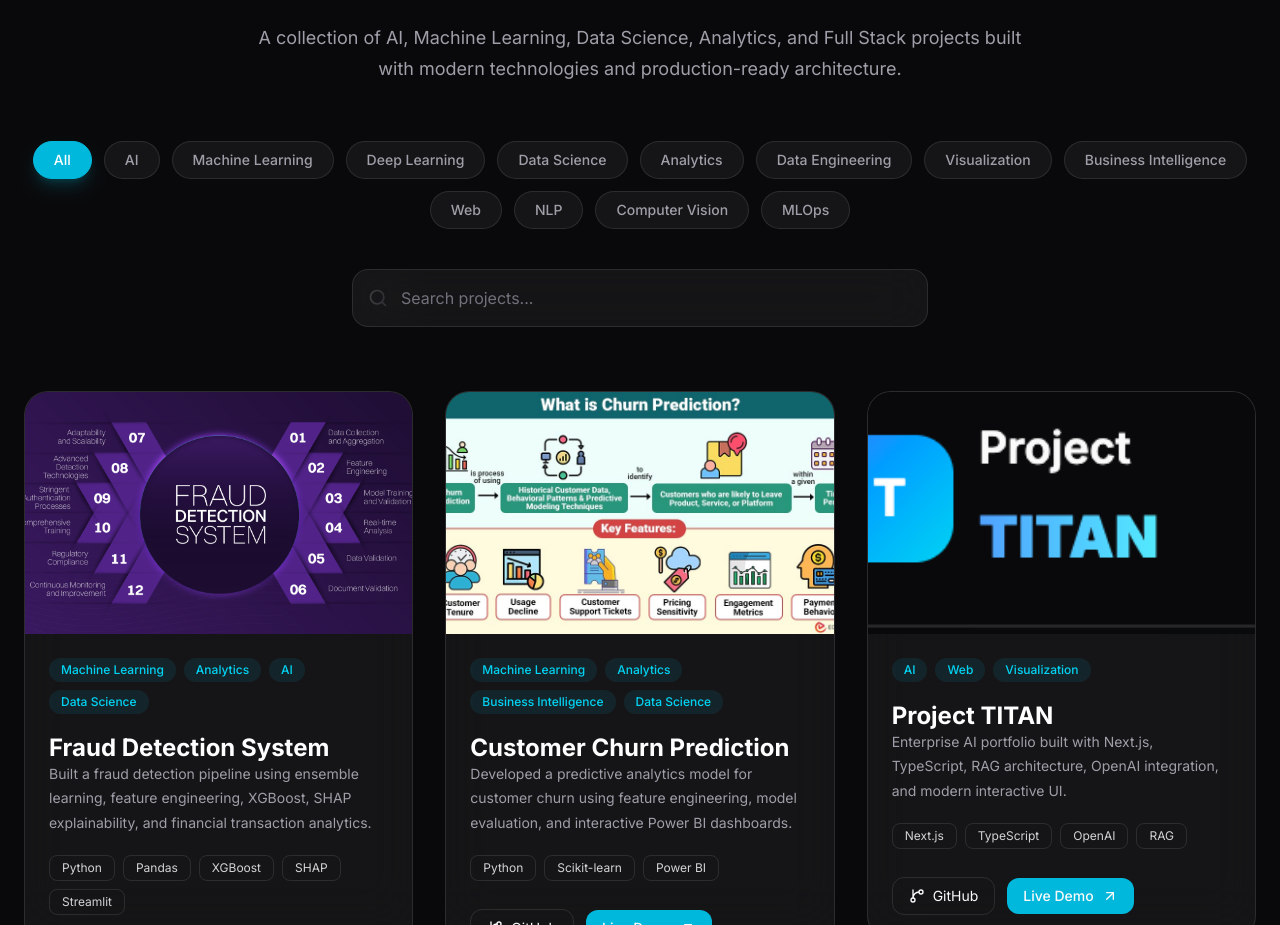
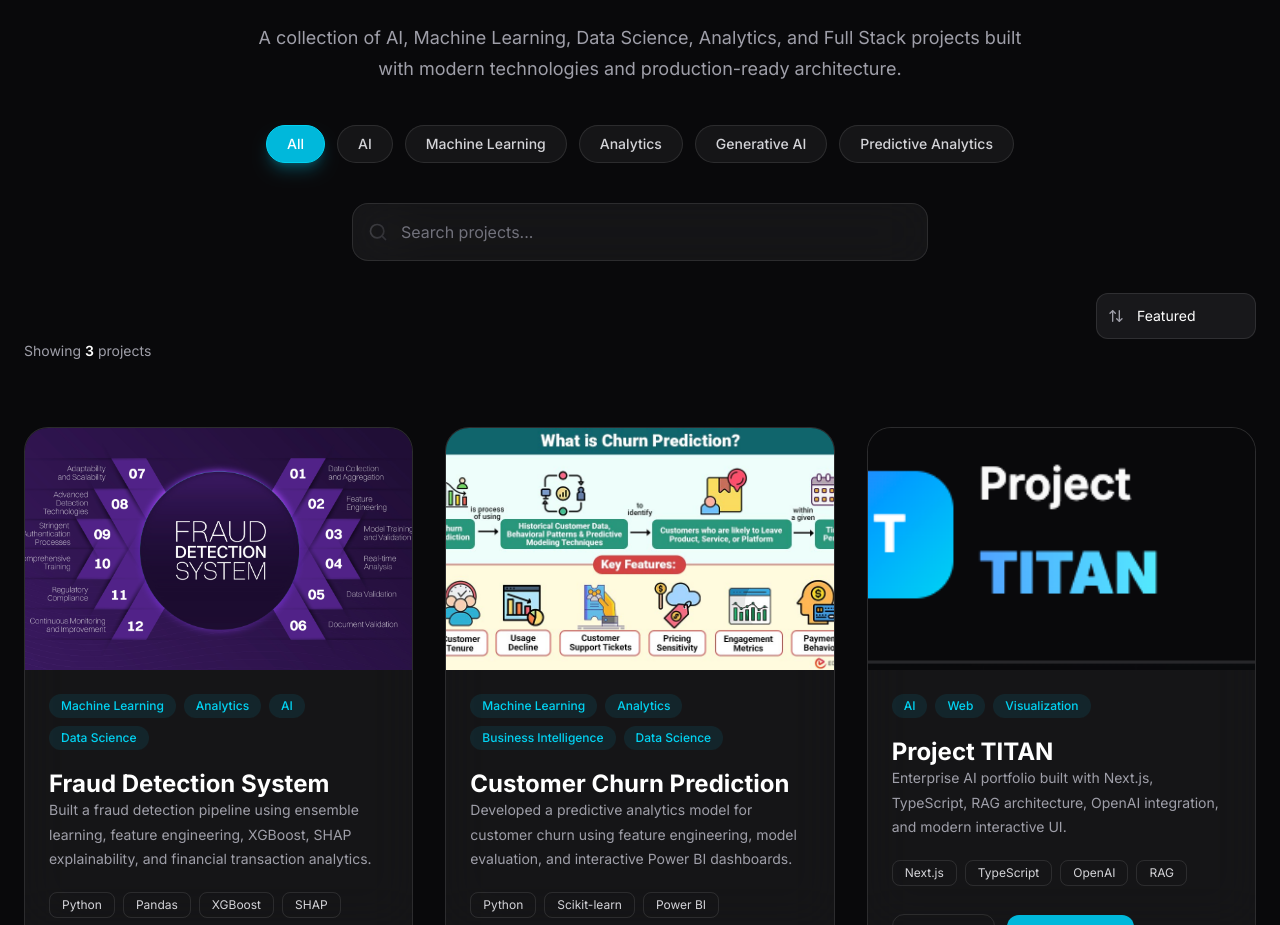
Before and after one commit to Harikrushnareddyvangala/project-titan, a Next.js app in the folder apps/web/: page / in a window 1280 px wide. Shown: the part 5366-6291 px from the top of the page. Built offline with nearby package versions, Linux system fonts and the light colour scheme.

Commit message:
Commit 000030 - AI-Powered Project Search & Premium Filtering

```diff
--- a/apps/web/src/components/sections/Projects/ProjectFilter.tsx
+++ /dev/null
@@ -1,40 +0,0 @@
-"use client";
-
-import { motion } from "framer-motion";
-
-import { projectCategories } from "./categories";
-import type { ProjectCategory } from "./types";
-
-interface ProjectFilterProps {
-  selected: ProjectCategory;
-  onSelect: (category: ProjectCategory) => void;
-}
-
-export function ProjectFilter({
-  selected,
-  onSelect,
-}: ProjectFilterProps) {
-  return (
-    <div className="mt-14 flex flex-wrap justify-center gap-3">
-      {projectCategories.map((category) => {
-        const active = selected === category;
-
-        return (
-          <motion.button
-            key={category}
-            whileTap={{ scale: 0.95 }}
-            whileHover={{ scale: 1.05 }}
-            onClick={() => onSelect(category)}
-            className={`rounded-full border px-5 py-2 text-sm font-medium transition-all duration-300 ${
-              active
-                ? "border-cyan-500 bg-cyan-500 text-white shadow-lg shadow-cyan-500/20"
-                : "border-white/10 bg-white/5 text-zinc-400 hover:border-cyan-500 hover:text-white"
-            }`}
-          >
-            {category}
-          </motion.button>
-        );
-      })}
-    </div>
-  );
-}
--- /dev/null
+++ b/apps/web/src/components/sections/Projects/ProjectFilters.tsx
@@ -0,0 +1,62 @@
+"use client";
+
+import { motion } from "framer-motion";
+
+import type {
+  ProjectCategory,
+} from "./types";
+
+interface ProjectFiltersProps {
+  categories: ProjectCategory[];
+  selected: ProjectCategory;
+  onSelect: (
+    category: ProjectCategory,
+  ) => void;
+}
+
+export function ProjectFilters({
+  categories,
+  selected,
+  onSelect,
+}: ProjectFiltersProps) {
+  return (
+    <div className="mt-10 flex flex-wrap justify-center gap-3">
+      {categories.map((category) => {
+        const active =
+          selected === category;
+
+        return (
+          <motion.button
+            key={category}
+            whileHover={{
+              scale: 1.05,
+            }}
+            whileTap={{
+              scale: 0.97,
+            }}
+            onClick={() =>
+              onSelect(category)
+            }
+            className={`
+              rounded-full
+              border
+              px-5
+              py-2
+              text-sm
+              font-medium
+              transition-all
+              duration-300
+              ${
+                active
+                  ? "border-cyan-400 bg-cyan-500 text-white shadow-lg shadow-cyan-500/30"
+                  : "border-white/10 bg-white/5 text-zinc-300 hover:border-cyan-500 hover:text-white"
+              }
+            `}
+          >
+            {category}
+          </motion.button>
+        );
+      })}
+    </div>
+  );
+}
--- /dev/null
+++ b/apps/web/src/components/sections/Projects/ProjectSort.tsx
@@ -0,0 +1,94 @@
+"use client";
+
+import { ArrowUpDown } from "lucide-react";
+
+export type SortOption =
+  | "featured"
+  | "name"
+  | "newest"
+  | "impact";
+
+interface ProjectSortProps {
+  value: SortOption;
+  onChange: (value: SortOption) => void;
+}
+
+const options: {
+  value: SortOption;
+  label: string;
+}[] = [
+  {
+    value: "featured",
+    label: "Featured",
+  },
+  {
+    value: "newest",
+    label: "Newest",
+  },
+  {
+    value: "name",
+    label: "Name (A-Z)",
+  },
+  {
+    value: "impact",
+    label: "Impact",
+  },
+];
+
+export function ProjectSort({
+  value,
+  onChange,
+}: ProjectSortProps) {
+  return (
+    <div className="mt-8 flex justify-end">
+      <div className="relative">
+        <ArrowUpDown
+          className="
+            pointer-events-none
+            absolute
+            left-3
+            top-1/2
+            h-4
+            w-4
+            -translate-y-1/2
+            text-zinc-400
+          "
+        />
+
+        <select
+          value={value}
+          onChange={(e) =>
+            onChange(
+              e.target.value as SortOption,
+            )
+          }
+          className="
+            appearance-none
+            rounded-xl
+            border
+            border-white/10
+            bg-zinc-900
+            py-3
+            pl-10
+            pr-10
+            text-sm
+            text-white
+            transition
+            hover:border-cyan-500
+            focus:border-cyan-500
+            focus:outline-none
+          "
+        >
+          {options.map((option) => (
+            <option
+              key={option.value}
+              value={option.value}
+            >
+              {option.label}
+            </option>
+          ))}
+        </select>
+      </div>
+    </div>
+  );
+}
--- a/apps/web/src/components/sections/Projects/Projects.tsx
+++ b/apps/web/src/components/sections/Projects/Projects.tsx
@@ -1,47 +1,30 @@
 "use client";
 
-import { useMemo, useState } from "react";
+import { ProjectSort } from "./ProjectSort";
+import { useProjectFilters } from "./useProjectFilters";
 
-import { ProjectFilter } from "./ProjectFilter";
+import { ProjectFilters } from "./ProjectFilters";
 import { ProjectSearch } from "./ProjectSearch";
 import { ProjectsGrid } from "./ProjectsGrid";
 import { ProjectsHeader } from "./ProjectsHeader";
 import { ProjectsEmpty } from "./ProjectsEmpty";
-import { projects } from "./data";
-import type { ProjectCategory } from "./types";
+import { motion } from "framer-motion";
+
 
 export function Projects() {
-  const [selectedCategory, setSelectedCategory] =
-    useState<ProjectCategory>("All");
 
-  const [search, setSearch] = useState("");
+const {
+  search,
+  setSearch,
 
-  const filteredProjects = useMemo(() => {
-    const query = search.trim().toLowerCase();
+  selectedCategory,
+  setSelectedCategory,
 
-    return projects.filter((project) => {
-      const matchesCategory =
-        selectedCategory === "All" ||
-        project.categories.includes(selectedCategory);
+  sortBy,
+  setSortBy,
 
-      const matchesSearch =
-        query === "" ||
-        project.title.toLowerCase().includes(query) ||
-        project.description.toLowerCase().includes(query) ||
-        project.categories.some((category) =>
-          category.toLowerCase().includes(query),
-        ) ||
-        project.technologies.some((tech) =>
-          tech.toLowerCase().includes(query),
-        );
-
-      return (
-        project.featured &&
-        matchesCategory &&
-        matchesSearch
-      );
-    });
-  }, [selectedCategory, search]);
+  filteredProjects,
+} = useProjectFilters();
 
   return (
     <section
@@ -51,24 +34,63 @@ export function Projects() {
       <div className="mx-auto max-w-7xl px-6">
         <ProjectsHeader />
 
-        <ProjectFilter
-          selected={selectedCategory}
-          onSelect={setSelectedCategory}
-        />
+        <ProjectFilters
+  categories={[
+    "All",
+    "AI",
+    "Machine Learning",
+    "Analytics",
+    "Generative AI",
+    "Predictive Analytics",
+  ]}
+  selected={selectedCategory}
+  onSelect={setSelectedCategory}
+/>
 
         <ProjectSearch
           value={search}
           onChange={setSearch}
         />
 
+        <ProjectSort
+  value={sortBy}
+  onChange={setSortBy}
+/>
+
         {filteredProjects.length > 0 ? (
+          <>
+          <motion.div
+  initial={{
+    opacity: 0,
+    y: 15,
+  }}
+  animate={{
+    opacity: 1,
+    y: 0,
+  }}
+  transition={{
+    duration: 0.35,
+  }}
+  className="mb-6 flex items-center justify-between"
+>
+  <p className="text-sm text-zinc-400">
+    Showing{" "}
+    <span className="font-semibold text-white">
+      {filteredProjects.length}
+    </span>{" "}
+    project
+    {filteredProjects.length !== 1 && "s"}
+  </p>
+</motion.div>
           <ProjectsGrid
             projects={filteredProjects}
           />
+          </>
         ) : (
           <ProjectsEmpty
             search={search}
           />
+
         )}
       </div>
     </section>
--- a/apps/web/src/components/sections/Projects/ProjectsEmpty.tsx
+++ b/apps/web/src/components/sections/Projects/ProjectsEmpty.tsx
@@ -1,5 +1,6 @@
 "use client";
 
+import { motion } from "framer-motion";
 import { SearchX } from "lucide-react";
 
 interface ProjectsEmptyProps {
@@ -10,23 +11,44 @@ export function ProjectsEmpty({
   search,
 }: ProjectsEmptyProps) {
   return (
-    <div className="mt-20 flex flex-col items-center justify-center text-center">
-      <div className="rounded-full bg-cyan-500/10 p-5">
-        <SearchX className="h-10 w-10 text-cyan-400" />
-      </div>
+    <motion.div
+      initial={{
+        opacity: 0,
+        y: 30,
+      }}
+      animate={{
+        opacity: 1,
+        y: 0,
+      }}
+      className="
+        flex
+        flex-col
+        items-center
+        justify-center
+        rounded-3xl
+        border
+        border-white/10
+        bg-white/5
+        py-24
+        text-center
+      "
+    >
+      <SearchX
+        className="mb-6 h-16 w-16 text-cyan-400"
+      />
 
-      <h3 className="mt-6 text-2xl font-semibold text-white">
+      <h3 className="text-2xl font-semibold text-white">
         No projects found
       </h3>
 
-      <p className="mt-4 max-w-md text-zinc-400">
-        No project matches{" "}
-        <span className="font-semibold text-cyan-400">
-          &ldquo;{search}&rdquo;
+      <p className="mt-3 max-w-lg text-zinc-400">
+        No projects matched
+        <span className="mx-1 font-semibold text-cyan-400">
+          &quot;{search}&quot;
         </span>
-        . Try another keyword or choose a different
-        category.
+
+        Try another keyword or category.
       </p>
-    </div>
+    </motion.div>
   );
 }
--- a/apps/web/src/components/sections/Projects/index.ts
+++ b/apps/web/src/components/sections/Projects/index.ts
@@ -7,3 +7,5 @@ export * from "./data";
 export * from "./ProjectSearch";
 export * from "./ProjectsEmpty";
 export * from "./ProjectModal/ProjectModal";
+export * from "./ProjectSort";
+export * from "./ProjectFilters";
--- /dev/null
+++ b/apps/web/src/components/sections/Projects/useProjectFilters.ts
@@ -0,0 +1,86 @@
+"use client";
+
+import { useMemo, useState } from "react";
+
+import { projects } from "./data";
+import type { ProjectCategory } from "./types";
+import type { SortOption } from "./ProjectSort";
+
+export function useProjectFilters() {
+  const [search, setSearch] = useState("");
+
+  const [selectedCategory, setSelectedCategory] =
+    useState<ProjectCategory>("All");
+
+  const [sortBy, setSortBy] =
+    useState<SortOption>("featured");
+
+  const filteredProjects = useMemo(() => {
+    const query = search.trim().toLowerCase();
+
+    const filtered = projects.filter((project) => {
+      const matchesCategory =
+        selectedCategory === "All" ||
+        project.categories.includes(selectedCategory);
+
+      const matchesSearch =
+        query === "" ||
+        project.title.toLowerCase().includes(query) ||
+        project.description
+          .toLowerCase()
+          .includes(query) ||
+        project.categories.some((category) =>
+          category.toLowerCase().includes(query),
+        ) ||
+        project.technologies.some((tech) =>
+          tech.toLowerCase().includes(query),
+        );
+
+      return (
+        matchesCategory &&
+        matchesSearch
+      );
+    });
+
+    switch (sortBy) {
+      case "featured":
+        filtered.sort(
+          (a, b) =>
+            Number(b.featured) -
+            Number(a.featured),
+        );
+        break;
+
+      case "name":
+        filtered.sort((a, b) =>
+          a.title.localeCompare(b.title),
+        );
+        break;
+
+      case "newest":
+        break;
+
+      case "impact":
+        break;
+    }
+
+    return filtered;
+  }, [
+    search,
+    selectedCategory,
+    sortBy,
+  ]);
+
+  return {
+    search,
+    setSearch,
+
+    selectedCategory,
+    setSelectedCategory,
+
+    sortBy,
+    setSortBy,
+
+    filteredProjects,
+  };
+}
```
